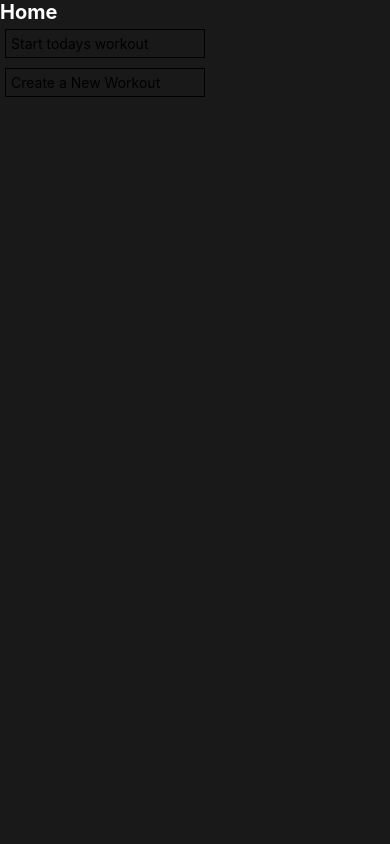
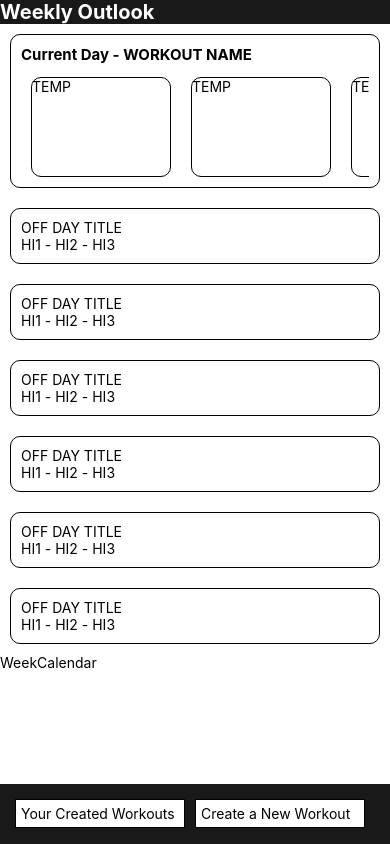
Before and after one commit to Hayden50/gym, a React Native app: screen /Home in a window 390 px wide. Built offline with nearby package versions, Linux system fonts and the light colour scheme.

Commit message:
Add addDoc() firebase functionality to editor

```diff
--- a/components/EditorTitle.js
+++ b/components/EditorTitle.js
@@ -16,7 +16,7 @@ const EditorTitle = props => {
         <TextInput
           placeholder="Name Your Workout"
           placeholderTextColor={theme.COLORS.light_gray}
-          onChange={props.onChange}
+          onChangeText={props.onChange}
           style={{...styles.title, color: props.colorArr[props.currentColor]}}
           maxLength={19}
         />
--- /dev/null
+++ b/components/WeekCalendar.js
@@ -0,0 +1,88 @@
+import {View, Text, StyleSheet, ScrollView} from 'react-native';
+import React from 'react';
+
+export default function WeekCalendar() {
+  return (
+    <View style={styles.fullBody}>
+      <CurrentDay />
+      <OffDay />
+      <OffDay />
+      <OffDay />
+      <OffDay />
+      <OffDay />
+      <OffDay />
+      <Text style={styles.text}>WeekCalendar</Text>
+    </View>
+  );
+}
+
+const CurrentDay = () => {
+  return (
+    <View style={styles.currentDay}>
+      <Text style={styles.currentDayTitle}>Current Day - WORKOUT NAME</Text>
+      <ScrollView horizontal={true} showsHorizontalScrollIndicator={false}>
+        <LiftTile />
+        <LiftTile />
+        <LiftTile />
+        <LiftTile />
+      </ScrollView>
+    </View>
+  );
+};
+
+const OffDay = () => {
+  return (
+    <View style={styles.offDay}>
+      <Text>OFF DAY TITLE</Text>
+      <ScrollView horizontal={true} showsHorizontalScrollIndicator={false}>
+        <Text>HI1 - </Text>
+        <Text>HI2 - </Text>
+        <Text>HI3</Text>
+      </ScrollView>
+    </View>
+  );
+};
+
+const LiftTile = () => {
+  return (
+    <View style={styles.liftTile}>
+      <Text>TEMP</Text>
+    </View>
+  );
+};
+
+const styles = StyleSheet.create({
+  text: {
+    color: 'black',
+  },
+  fullBody: {
+    backgroundColor: 'white',
+    height: '90%',
+  },
+  currentDay: {
+    borderWidth: 1,
+    margin: 10,
+    padding: 10,
+    borderRadius: 10,
+  },
+  leftSideScroll: {},
+  liftTile: {
+    borderWidth: 1,
+    marginHorizontal: 10,
+    marginTop: 12.5,
+    borderRadius: 10,
+    height: 100,
+    width: 140,
+  },
+  currentDayTitle: {
+    fontSize: 15,
+    fontWeight: 'bold',
+    marginBottom: 0,
+  },
+  offDay: {
+    borderWidth: 1,
+    borderRadius: 10,
+    margin: 10,
+    padding: 10,
+  },
+});
--- /dev/null
+++ b/firebase.js
@@ -0,0 +1,16 @@
+import {initializeApp} from 'firebase/app';
+import {getFirestore} from 'firebase/firestore';
+
+const firebaseConfig = {
+  apiKey: 'AIzaSyC1rwDLKIeXqpwgkjkK-nDRY0vdr9sNZXI',
+  authDomain: 'workout-planner-20e75.firebaseapp.com',
+  projectId: 'workout-planner-20e75',
+  storageBucket: 'workout-planner-20e75.appspot.com',
+  messagingSenderId: '315505691562',
+  appId: '1:315505691562:web:5255c629c55de2726ab9d3',
+};
+
+const app = initializeApp(firebaseConfig);
+const db = getFirestore(app);
+
+export default db;
--- a/package.json
+++ b/package.json
@@ -13,6 +13,7 @@
     "@react-native-community/masked-view": "^0.1.11",
     "@react-navigation/native": "^6.0.10",
     "@react-navigation/native-stack": "^6.6.2",
+    "firebase": "^9.6.11",
     "react": "17.0.2",
     "react-native": "0.68.2",
     "react-native-gesture-handler": "^2.4.2",
--- a/screens/Editor.js
+++ b/screens/Editor.js
@@ -1,5 +1,5 @@
 /* eslint-disable react-native/no-inline-styles */
-import React, {useState, useCallback} from 'react';
+import React, {useState, useCallback, useEffect} from 'react';
 import {
   View,
   Text,
@@ -16,6 +16,8 @@ import LiftCard from '../components/LiftCard';
 import DayButton from '../components/DayButton';
 import EditorTitle from '../components/EditorTitle';
 import theme from '../styles/theme.style';
+import {addDoc, collection, Timestamp} from 'firebase/firestore';
+import db from '../firebase';
 
 const colors = theme.COLORS;
 const colorArr = [
@@ -30,6 +32,7 @@ const colorArr = [
 
 const possibleNums = ['1', '2', '3', '4', '5', '6', '7', '8', '9'];
 let origButtonStatusArray = [false, false, false, false, false, false, false];
+let origWorkoutName = '';
 
 export default function Editor({navigation}) {
   const [lift, setLift] = useState('');
@@ -37,7 +40,7 @@ export default function Editor({navigation}) {
   const [liftArray, setLiftArray] = useState([]);
   const [modalVisible, setModalVisible] = useState(false);
   const [liftCount, setLiftCount] = useState(0);
-  const [workoutName, setWorkoutName] = useState('');
+  const [workoutName, setWorkoutName] = useState(origWorkoutName);
   const [buttonStatusArr, setButtonStatusArr] = useState(origButtonStatusArray);
   const [, updateState] = useState();
   const forceUpdate = useCallback(() => updateState({}), []);
@@ -46,6 +49,7 @@ export default function Editor({navigation}) {
 
   const handleAddLift = () => {
     if (lift !== null && lift !== '' && nums !== null && nums !== -1) {
+      console.log(workoutName);
       let i = 0;
       while (i < 9) {
         if (nums === possibleNums[i]) {
@@ -115,9 +119,22 @@ export default function Editor({navigation}) {
     }
   };
 
-  const handleSubmitClick = () => {
+  const submitToFireBase = async () => {
+    console.log('HELLO', toString(workoutName));
     for (const day of buttonStatusArr) {
       if (day === true) {
+        try {
+          const workoutCol = collection(db, 'workouts');
+          await addDoc(workoutCol, {
+            name: workoutName,
+            color: colorArr[currentColor],
+            daysOfRotation: buttonStatusArr,
+            lifts: liftArray,
+            createdAt: Timestamp.now(),
+          });
+        } catch (e) {
+          console.error('Error adding document: ', e);
+        }
         navigation.navigate('Home');
         return;
       }
@@ -206,7 +223,7 @@ export default function Editor({navigation}) {
               </TouchableOpacity>
               <TouchableOpacity
                 style={styles.submitModalButton}
-                onPress={() => handleSubmitClick()}>
+                onPress={() => submitToFireBase()}>
                 <Text> </Text>
               </TouchableOpacity>
             </View>
@@ -241,8 +258,8 @@ export default function Editor({navigation}) {
 
           <View style={styles.cardBox}>
             <TextInput
-              placeholder="Workout Name"
-              placeholderTextColor={'#DEDEDE'}
+              placeholder="Lift Name"
+              placeholderTextColor={colors.light_light_gray}
               onChangeText={newText => setLift(newText)}
               value={lift}
               style={styles.placeholderWorkoutInput}
@@ -251,7 +268,7 @@ export default function Editor({navigation}) {
               <TextInput
                 type={'number'}
                 placeholder="Number of Sets"
-                placeholderTextColor={'#DEDEDE'}
+                placeholderTextColor={colors.light_light_gray}
                 keyboardType="number-pad"
                 onChangeText={newText => setNums(newText)}
                 maxLength={1}
@@ -304,9 +321,9 @@ const styles = StyleSheet.create({
     paddingVertical: 10,
     borderStyle: 'solid',
     borderWidth: 1,
-    borderColor: '#0000000',
+    borderColor: colors.black,
     borderRadius: 10,
-    backgroundColor: '#333333',
+    backgroundColor: colors.light_gray,
     height: 80,
   },
   scrollView: {
@@ -314,7 +331,7 @@ const styles = StyleSheet.create({
     paddingTop: 37.5,
   },
   fullView: {
-    backgroundColor: '#191919',
+    backgroundColor: colors.dark_gray,
     flex: 1,
   },
   addLiftButton: {
@@ -331,10 +348,10 @@ const styles = StyleSheet.create({
     paddingHorizontal: 5,
     paddingVertical: 10,
     borderWidth: 1,
-    borderColor: '#000000',
+    borderColor: colors.black,
     flexDirection: 'row',
     borderRadius: 10,
-    backgroundColor: '#333333',
+    backgroundColor: colors.light_gray,
   },
   removeButton: {
     width: '10%',
@@ -362,7 +379,7 @@ const styles = StyleSheet.create({
     borderWidth: 1,
     width: '45%',
     borderRadius: 10,
-    backgroundColor: '#333333',
+    backgroundColor: colors.light_gray,
   },
   submitButton: {
     margin: 5,
@@ -372,7 +389,7 @@ const styles = StyleSheet.create({
     borderWidth: 1,
     width: '45%',
     borderRadius: 10,
-    backgroundColor: '#333333',
+    backgroundColor: colors.light_gray,
   },
   returnModalButton: {
     margin: 5,
@@ -404,14 +421,14 @@ const styles = StyleSheet.create({
   modalView: {
     position: 'absolute',
     margin: 30,
-    backgroundColor: '#333333',
+    backgroundColor: colors.light_gray,
     borderRadius: 10,
     paddingRight: 32,
     paddingLeft: 32,
     paddingTop: 30,
     paddingBottom: 30,
     alignItems: 'center',
-    shadowColor: '#000',
+    shadowColor: colors.black,
     shadowOffset: {
       width: 0,
       height: 2,
@@ -424,7 +441,7 @@ const styles = StyleSheet.create({
     fontWeight: 'bold',
     fontSize: 20,
     paddingBottom: 40,
-    color: '#ffffff',
+    color: colors.white,
   },
   bottomModalButtons: {
     position: 'absolute',
@@ -434,7 +451,7 @@ const styles = StyleSheet.create({
     justifyContent: 'center',
   },
   bottomCardText: {
-    color: '#ffffff',
+    color: colors.white,
     fontWeight: 'bold',
     fontSize: 15,
   },
--- a/screens/Home.js
+++ b/screens/Home.js
@@ -1,28 +1,47 @@
-import {SafeAreaView, Text, TouchableOpacity, StyleSheet} from 'react-native';
+import {
+  SafeAreaView,
+  Text,
+  TouchableOpacity,
+  StyleSheet,
+  View,
+} from 'react-native';
 import React from 'react';
+import WeekCalendar from '../components/WeekCalendar';
 
 export default function Home({navigation}) {
   return (
     <SafeAreaView style={styles.fullView}>
-      <Text style={styles.title}>Home</Text>
-      <TouchableOpacity style={styles.button}>
-        <Text>Start todays workout</Text>
-      </TouchableOpacity>
-      <TouchableOpacity
-        onPress={() => navigation.navigate('Editor')}
-        style={styles.button}>
-        <Text>Create a New Workout</Text>
-      </TouchableOpacity>
+      <Text style={styles.title}>Weekly Outlook</Text>
+      <WeekCalendar />
+      <BottomButtons onPress={() => navigation.navigate('Editor')} />
     </SafeAreaView>
   );
 }
+
+const BottomButtons = props => {
+  return (
+    <View style={styles.bottomButtons}>
+      <TouchableOpacity style={styles.button}>
+        <Text>Your Created Workouts</Text>
+      </TouchableOpacity>
+      <TouchableOpacity onPress={props.onPress} style={styles.button}>
+        <Text>Create a New Workout</Text>
+      </TouchableOpacity>
+    </View>
+  );
+};
 
 const styles = StyleSheet.create({
   button: {
     borderWidth: 1,
     margin: 5,
     padding: 5,
-    width: 200,
+    width: 170,
+    backgroundColor: '#ffffff',
+  },
+  bottomButtons: {
+    flexDirection: 'row',
+    margin: 10,
   },
   title: {
     fontWeight: 'bold',
--- a/styles/theme.style.js
+++ b/styles/theme.style.js
@@ -3,6 +3,7 @@ export default {
     red: '#e05656',
     blue: '#55cbcd',
     light_gray: '#333333',
+    light_light_gray: '#dedede',
     dark_gray: '#191919',
     green: '#77dd77',
     white: '#ffffff',
@@ -10,6 +11,7 @@ export default {
     yellow: '#fdfd97',
     orange: '#ffb347',
     pink: '#cc6bb1',
+    black: '#000000',
   },
   FONT_SIZE_SMALL: 10,
   FONT_SIZE_MEDIUM: 15,
```
